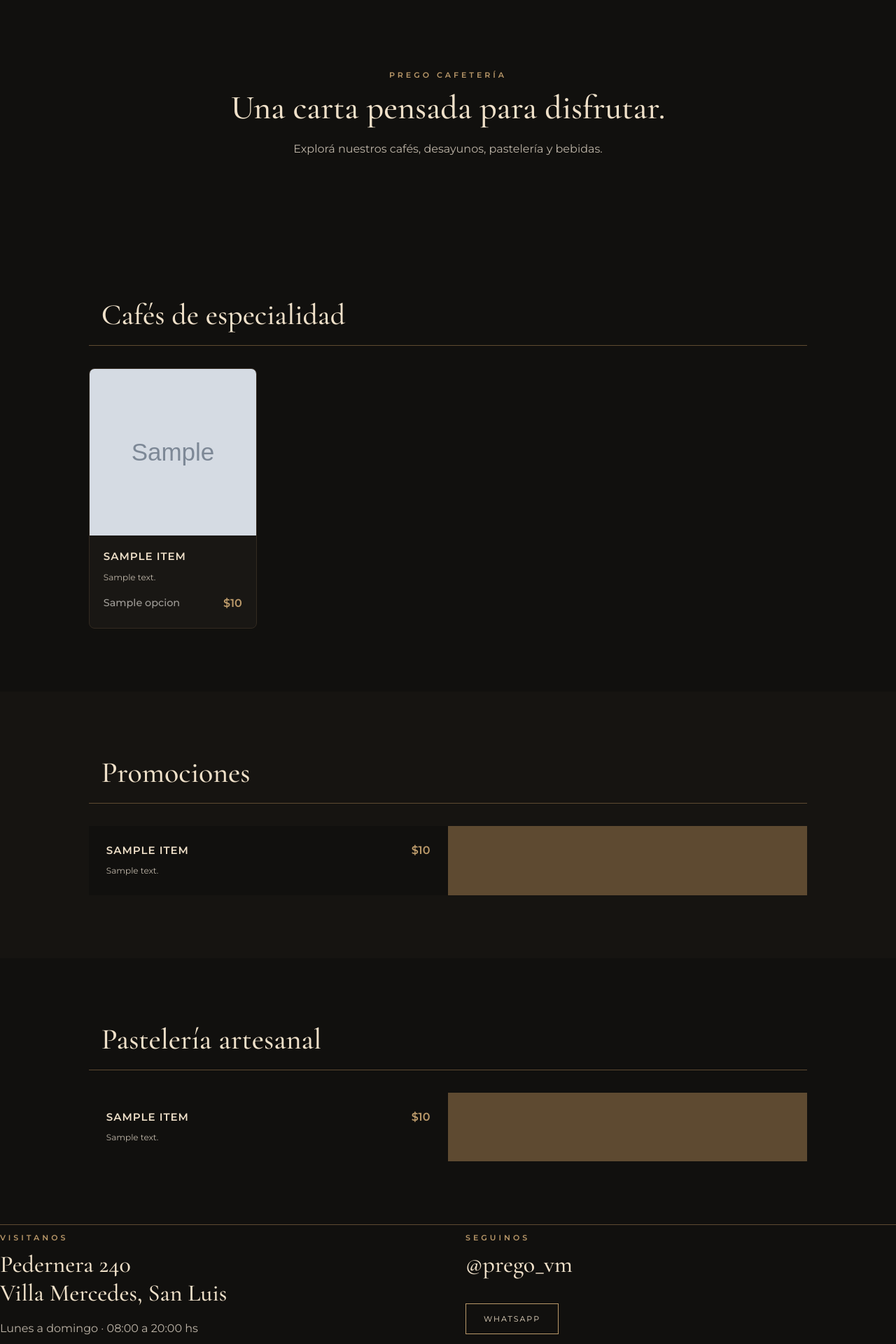
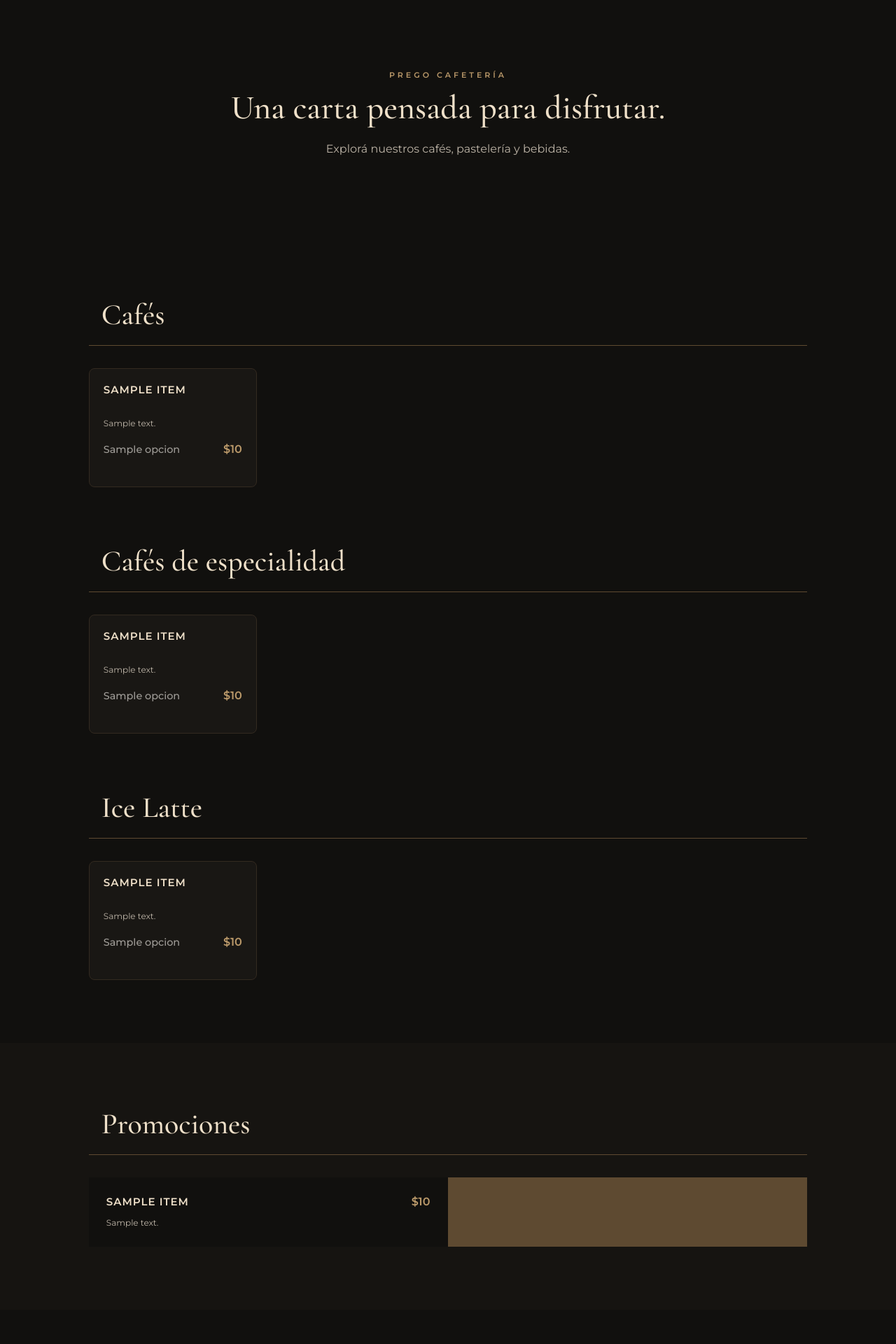
Before and after one commit to SergioPadilla125/CARTADIGITAL, a Flask app: template templates/index.html in a window 1280 px wide. Shown: the part 894-2814 px from the top of the page at 70% size. Run offline with Flask 3, Linux system fonts and the light colour scheme; the template is opened without the code that fills it: most values are stand-ins (such as "Sample title", 1, 10 or a date in 2020); grey boxes marked "Sample" are stand-in pictures.

Commit message:
Actualizacion sin fotos de cartas

```diff
--- a/static/style.css
+++ b/static/style.css
@@ -261,6 +261,10 @@ body {
 
 /* Título de sección */
 
+.subsection-title {
+    margin-top: 80px;
+}
+
 .section-title {
     display: flex;
     align-items: end;
@@ -304,11 +308,11 @@ body {
 
 .card {
     background: var(--panel);
-
     border: 1px solid #332a20;
     border-radius: 8px;
+    overflow: hidden;
 
-    overflow: hidden;
+    min-height: 170px;
 
     transition:
         transform 0.25s ease,
@@ -354,12 +358,19 @@ body {
 /* Nombre + precio */
 
 .card-top {
-    display: flex;
+    display: grid;
+    grid-template-columns: 1fr auto;
+    align-items: start;
+    gap: 12px;
+}
 
-    justify-content: space-between;
-    align-items: flex-start;
+.card-top h3 {
+    margin: 0;
+    min-height: 38px;
+}
 
-    gap: 12px;
+.card-top strong {
+    align-self: start;
 }
 
 
--- a/templates/index.html
+++ b/templates/index.html
@@ -20,7 +20,7 @@
     <a href="#cafes">Cafés</a>
     <a href="#promocion">Promociones</a>
     <a href="#pasteleria">Pastelería</a>
-    <a href="#te">Té</a>
+
   </nav>
 </header>
 
@@ -39,15 +39,15 @@
   <section class="intro">
     <p class="eyebrow">PREGO CAFETERÍA</p>
     <h2>Una carta pensada para disfrutar.</h2>
-    <p>Explorá nuestros cafés, desayunos, pastelería y bebidas.</p>
+    <p>Explorá nuestros cafés, pastelería y bebidas.</p>
   </section>
 
 <section id="cafes" class="menu-section">
-    <div class="section-title"><span></span><h2>Cafés de especialidad</h2></div>
+    <div class="section-title"><span></span><h2>Cafés</h2></div>
     <div class="grid">
       {% for item in menu.cafes %}
       <article class="card">
-        <img src="{{ item.image }}" alt="{{ item.name }}" loading="lazy">
+         <!-- Cuando tengamos la imagenes oficial pegar esto   = <img src="{{ item.image }}" alt="{{ item.name }}" loading="lazy"> -->
         <div class="card-body">
 
           <div class="card-top">
@@ -76,6 +76,92 @@
         </div>
       </article>
       {% endfor %}
+    </div>
+
+     <!-- CAFÉS CON LECHE -->
+
+    <div class="section-title subsection-title">
+        <span></span>
+        <h2>Cafés de especialidad</h2>
+    </div>
+
+    <div class="grid">
+        {% for item in menu.Cafes_con_Leche %}
+
+        <article class="card">
+            <div class="card-body">
+
+                <div class="card-top">
+                    <h3>{{ item.name }}</h3>
+                </div>
+
+                <p>{{ item.description }}</p>
+
+                {% if item.precios_multiples %}
+                <div class="precios-multiples">
+
+                    {% for p in item.precios_multiples %}
+                    <div class="precio-item">
+                        <span class="opcion-nombre">{{ p.opcion }}</span>
+
+                        <span class="price">
+                            <strong>
+                                ${{ "{:,}".format(p.valor).replace(",", ".") }}
+                            </strong>
+                        </span>
+                    </div>
+                    {% endfor %}
+
+                </div>
+                {% endif %}
+
+            </div>
+        </article>
+
+        {% endfor %}
+    </div>
+
+ <!-- Ice Latte -->
+
+    <div class="section-title subsection-title">
+        <span></span>
+        <h2>Ice Latte</h2>
+    </div>
+
+    <div class="grid">
+        {% for item in menu.ice_latte %}
+
+        <article class="card">
+            <div class="card-body">
+
+                <div class="card-top">
+                    <h3>{{ item.name }}</h3>
+                </div>
+
+                <p>{{ item.description }}</p>
+
+                {% if item.precios_multiples %}
+                <div class="precios-multiples">
+
+                    {% for p in item.precios_multiples %}
+                    <div class="precio-item">
+                        <span class="opcion-nombre">{{ p.opcion }}</span>
+
+                        <span class="price">
+                            <strong>
+                                ${{ "{:,}".format(p.valor).replace(",", ".") }}
+                            </strong>
+                        </span>
+                    </div>
+                    {% endfor %}
+
+                </div>
+                {% endif %}
+
+            </div>
+        </article>
+
+        {% endfor %}
     </div>
   </section>
 
```
Also changed, not shown: menu.json (+105 -31 lines).
